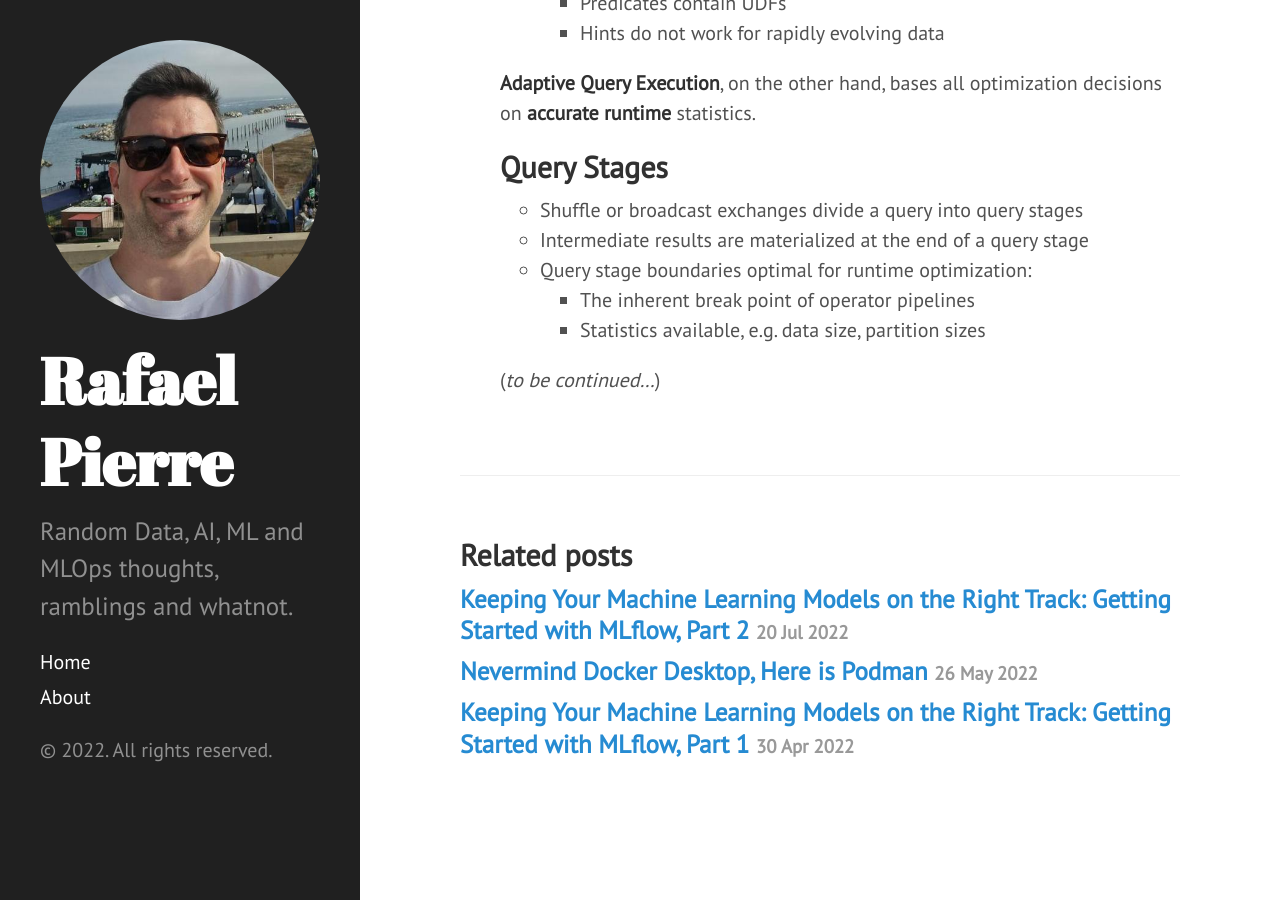
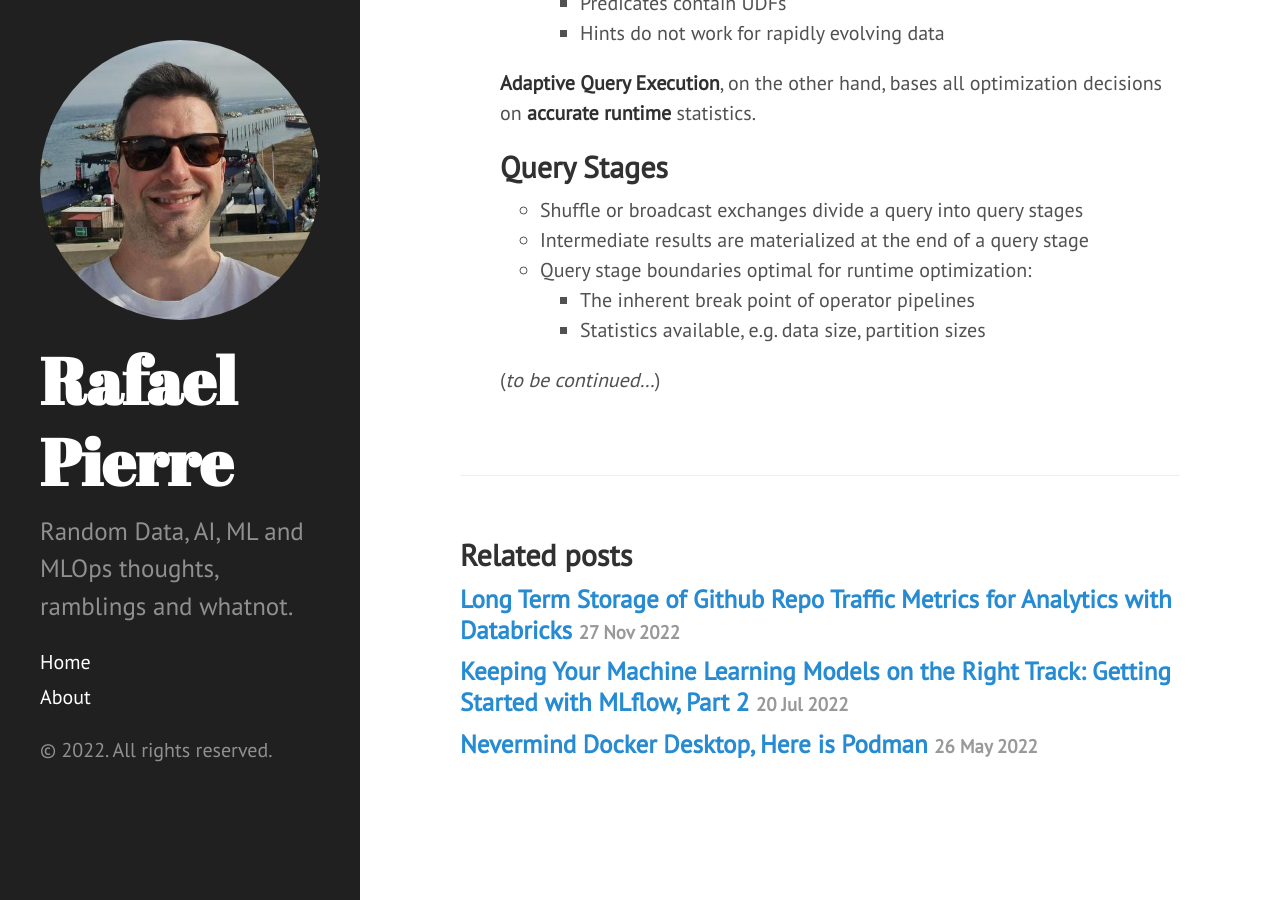
Before and after one commit to rafaelpierre/rafaelpierre.github.io, a Jekyll site: the page built from _posts/2022-07-26-personal-notes-apache-spark-optimization-part-1 copy.markdown, in a window 1280 px wide and 900 px high, scrolled down 1309 px. Built offline with Jekyll 4.4.1, drawn with Linux system fonts in a browser that asks for light colours; nearby versions of some CDN libraries; part of the change alters nothing that is shown; some of the changed text lies outside the part shown.

Commit message:
new post github

```diff
--- a/_config.yml
+++ b/_config.yml
@@ -20,6 +20,8 @@ plugins:
   - jekyll-seo-tag
   - jekyll-sitemap
 
+theme:
+
 markdown: kramdown
 highlighter: rouge
 
--- /dev/null
+++ b/_posts/2022-11-27-long-term-storage-of-github-repo-traffic-metrics-for-analytics-with-databricks.markdown
@@ -0,0 +1,66 @@
+---
+layout:	post
+title:	"Long Term Storage of Github Repo Traffic Metrics for Analytics with Databricks"
+date:	2022-11-27
+categories: [data-engineering, software-engineering]
+tags: [github, devops, databricks, databricks-sql, databricks-workflows]
+---
+
+
+
+
+
+---
+
+**TLDR**; *Github currently stores traffic metrics for only 15 days - if you want to store these metrics for a longer period you are out of luck. I wanted to have these numbers for my own repos, so in this post I will show how I have done that using Databricks, Delta, Workflows, and Databricks SQL.*
+
+<hr/>
+
+## Github Traffic Metrics
+
+For any particular code repo, [Github](https://www.github.com) provides a really nice feature under the **Insights** tab, which indicates some analytics metrics such as number of **visits** and **repo clones**.
+
+I have recently released [Jupyter to Databricks](https://github.com/marketplace/actions/convert-jupyter-notebooks-to-databricks-notebooks), a simple [Github Action](https://github.com/marketplace?category=&query=&type=actions&verification=) which automatically converts all the **Jupyter Notebooks** from a given path in your repo to **Databricks Python Notebooks**. I wanted to gauge how many people were interested by it, so I looked over the metrics for the repo where I'm storing the code for this Github action ([this one](https://github.com/rafaelvp-db/jupyter-to-databricks)). This is what I found:
+
+![](/img/github_repo_historical_views.jpg)
+![](/img/github_repo_historical_clones.jpg)
+
+This is pretty neat. There's only one issue: these are only stored for 15 days, meaning you lose everything that is older than that.
+
+### Retrieving and Storing these Metrics
+
+Luckily, there's a Python package that allows to easily interact with Github's REST API: [PyGithub](https://github.com/PyGithub/PyGithub). Most of the API endpoints are exposed in this package, and for repo statistics this is no different.
+
+With **PyGithub** on my side, I just needed to schedule a process to run it and store the resulting metrics somewhere. I didn't want to store these in a transactional database - didn't want to bother setting up one just for the sake of this amount of data. On the other hand, if I stored this in simple cloud storage the cost would be negligible, so I thought, why not storing this in Delta?
+
+So I coded up the following notebook to:
+
+* Authenticate with Github using a PAT Token that I generated
+* Iterate through all of the repos in my account and fetch traffic metrics & statistics
+* Store these metrics as two separate **Delta** tables: `views` and `clones` - I admit I was lazy to code up a `MERGE` statement to only insert new / non-overlapping records, but ended up just creating a separate, `golden` table after removing the duplicates from the `raw` table 😃
+
+(add gist)
+
+## Orchestration
+
+In the past, I would simply setup a VM with a `cron` task to run this code, or even use an existing Airflow installation and setup a DAG to run this on a schedule.
+
+Since I wanted to simplify my life here by avoiding any kind of work related to infra setup, I went with [Databricks Workflows](https://www.databricks.com/blog/2022/05/10/introducing-databricks-workflows.html). The workflow itself was really simple to setup, and it looks like this:
+
+![](/img/databricks_workflows_github.jpg)
+
+I'm using a really small, single node job cluster - this means that I'm spinning up compute with insignigicant amount of cost on the fly; once the job stops running, cluster is automatically killed. 💰
+
+## Visualization & Analytics
+
+All right, now that I had the data, time to create some nice & insightful visualizations.
+
+I had everything running under Databricks. So I thought, why not keep it simple and also do the analytics part with [Databricks SQL](https://www.databricks.com/product/databricks-sql)?
+
+A few queries and visualizations later, and here we are:
+
+![](/img/repo_numbers_dbsql.jpg)
+![](/img/repo_views_dbsql.jpg)
+![](/img/repo_clones_dbsql.jpg)
+
+### Takeaways
```
Also changed, not shown: _posts/2022-07-26-personal-notes-apache-spark-optimization-part-1 copy.markdown (renamed from _posts/2022-07-26-personal-notes-apache-spark-optimization-part-1.markdown), img/databricks_workflows_github.png (added), img/github_repo_historical_clones.png (added), img/github_repo_historical_views.png (added), img/jeremy-bishop-kkvpiveljmg-unsplash.jpg (added), img/object-detection-dog-cat.png (added), img/repo_clones_dbsql.png (added), img/repo_numbers_dbsql.png (added), img/repo_views_dbsql.png (added), 1 other file.
